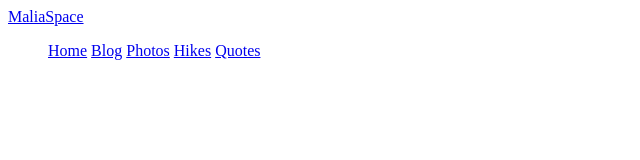
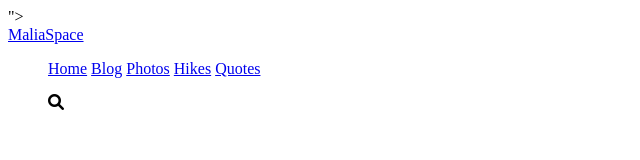
Before and after one commit to Brenden00777/Blog, a plain HTML site: page index.html in a window 1280 px wide. Shown: the whole page, without its empty margins (0-640 px from the left). Drawn offline with Linux system fonts and the light colour scheme.

Commit message:
fixed font awesome link problem

```diff
--- a/index.html
+++ b/index.html
@@ -7,6 +7,8 @@
     <title>MaliaSpace</title>
     <script src="index.js"></script>
     <link rel="stylesheet" href="styles.css">
+    <!-- Linked font amesome cdn here -->
+    <link rel="stylesheet" href="https://cdnjs.cloudflare.com/ajax/libs/font-awesome/6.0.0-beta2/css/all.min.css" integrity="sha512-YWzhKL2whUzgiheMoBFwW8CKV4qpHQAEuvilg9FAn5VJUDwKZZxkJNuGM4XkWuk94WCrrwslk8yWNGmY1EduTA==" crossorigin="anonymous" referrerpolicy="no-referrer" />">
 </head>
 <body>
     <!-- Header -->
@@ -29,7 +31,7 @@
         <!-- Collapse on toggle button click -->
         <div class="collapse">
             <ul class="navbar-nav">
-
+               <i class="fas fa-search"></i>
             </ul>
         </div>
     </nav>
```
Also changed, not shown: 1 other file.
